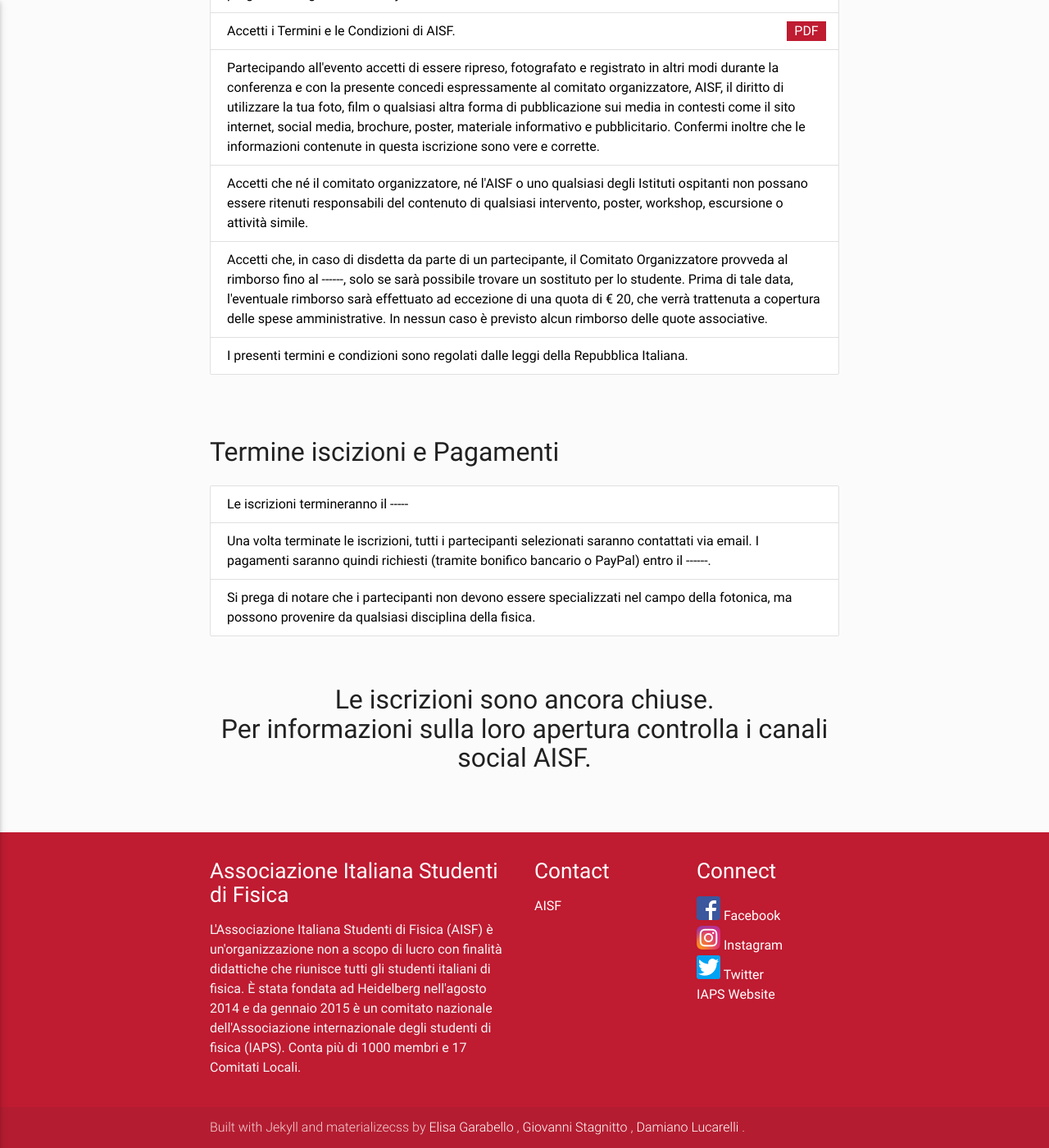
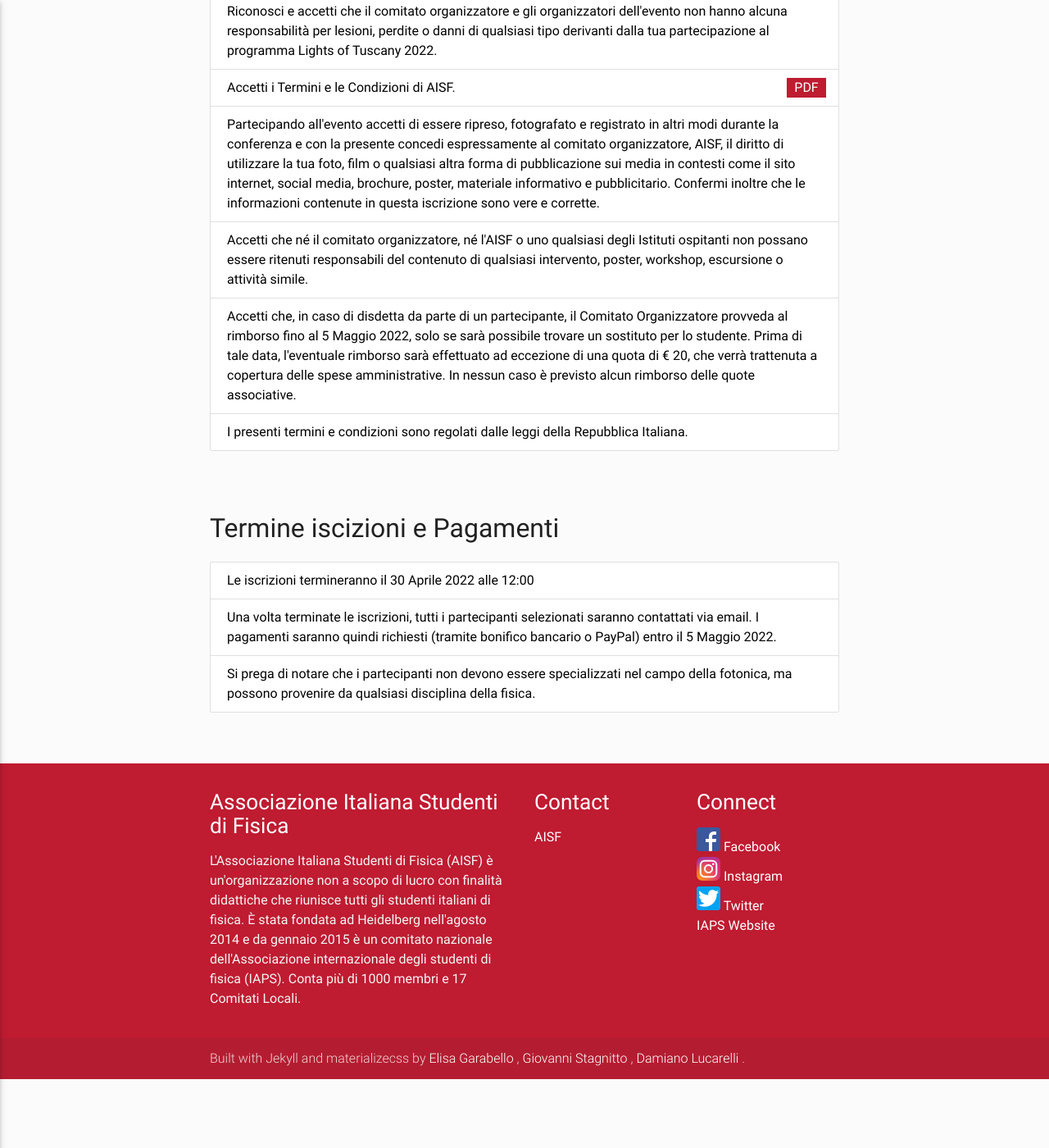
Before and after one commit to ai-sf/lot22, a Jekyll site: the page built from registration.html, in a window 1280 px wide and 1400 px high, scrolled down 1533 px. Shown: the whole window at 82% size. Built offline with Jekyll 4.4.1, drawn with Linux system fonts in a browser that asks for light colours; nearby versions of some CDN libraries; some of the changed text lies outside the part shown.

```diff
--- a/_data/facilities.yml
+++ b/_data/facilities.yml
@@ -6,6 +6,8 @@ Italy National Research Council (CNR).
 <br>
 L'Istituto Nazionale di Fisica Nucleare (INFN)
 <br>
+# European Laboratory for Non-linear Spectroscopy (LENS)
+# <br>
 L'Università di Pisa.
 <br>
 L'Università di Firenze.
@@ -28,14 +30,14 @@ university:
 accomodation:
 #  - img: img/facilities/hotel.jpg
 #    title: Hotel Moderno
-#    descr: "Accomodation in Pisa will be provided at the Hotel Moderno, Via F. Corridoni, 103 - 56125 Pisa (PI)"
+#    descr: "L'alloggio a Pisa sarà previsto presso l'Hotel Moderno, Via F. Corridoni, 103 - 56125 Pisa (PI)"
 #    site: "https://www.hotelmoderno.pisa.it/en/"
 #    map: "https://goo.gl/maps/BuixrGsC8tQ2"
 
 science:
   # - img: img/facilities/LENS.jpg
     # title: LENS
-    # descr: "The European Laboratory for Non-linear Spectroscopy (LENS) is an international and interdisciplinary structure in Florence. The main research lines are atomic physics, photonics, physical chemistry and biophysics."
+    # descr: "The European Laboratory for Non-linear Spectroscopy (LENS) è una struttura internazionale e interdisciplinare con sede a Firenze. Le principali linee di ricerca sono la fisica atomica, la fotonica, la chimica fisica e la biofisica."
     # site: "http://www.lens.unifi.it"
     # map: "https://www.google.es/maps/place/LENS/@43.8188678,11.190617,17z/data=!3m1!4b1!4m5!3m4!1s0x132a57a4fe34cce3:0x798b7fd7cf268883!8m2!3d43.818864!4d11.192811?hl=en"
 
--- a/_data/registration.yml
+++ b/_data/registration.yml
@@ -2,8 +2,8 @@ info: "Puoi trovare il modulo di iscrizione in fondo a questa pagina.
 </p><p>
 Prima di compilarlo, leggi i termini e le condizioni di seguito. Ti ricordiamo che, al momento dell'iscrizione, ti verranno richiesti dati anagrafici (quali nome, cognome, data di nascita, affiliazione universitaria, documento di identità, ecc.) e una nota per descrivere la tua motivazione a partecipare all'evento."
 
-starting_date: "2022-04-10 00:00"
-ending_date: "2022-04-01 00:00"
+starting_date: "2022-04-30 12:00"
+ending_date: "2022-04-30 12:00"
 
 posters?: true
 
@@ -16,7 +16,8 @@ selection:
       url: "http://ai-sf.it/iscrizione"
       button: Form
     - text: "È richiesto ad ogni partecipante il possesso di un <b>green pass rafforzato</b> in corso di validità per tutta la durata dell'evento. Verrà richiesto ad esempio di mostrarlo all'entrata di ogni laboratorio o struttura coinvolta nel programma."
-    - text: "Sono disponibili 40 posti. Una volta terminato il periodo di iscrizione, i candidati selezionati dovranno confermare l'iscrizione pagando una quota di partecipazione di massimo € 80"
+    - text: "Sono disponibili 40 posti. Una volta terminato il periodo di iscrizione, i candidati selezionati dovranno confermare l'iscrizione pagando una quota di partecipazione di massimo € 80."
+    - text: "Nel modulo di iscrizione è possibile di organizzare la propria sistemazione autonomamente; in tal caso la quota di partecipazione è € 50."
     - text: "Verrà data preferenza agli studenti che presenteranno abstract (per un talk o un poster)"
     - text: "Si prega di notare che sfortunatamente non possiamo fornire borse di studio e/o finanziamenti per nessuno studente al momento."
 
@@ -36,7 +37,7 @@ terms:
       url: "#!"
     - text: "Accetti che né il comitato organizzatore, né l'AISF o uno qualsiasi degli Istituti ospitanti non possano essere ritenuti responsabili del contenuto di qualsiasi intervento, poster, workshop, escursione o attività simile."
       url: "#!"
-    - text: "Accetti che, in caso di disdetta da parte di un partecipante, il Comitato Organizzatore provveda al rimborso fino al ------, solo se sarà possibile trovare un sostituto per lo studente. Prima di tale data, l'eventuale rimborso sarà effettuato ad eccezione di una quota di € 20, che verrà trattenuta a copertura delle spese amministrative. In nessun caso è previsto alcun rimborso delle quote associative."
+    - text: "Accetti che, in caso di disdetta da parte di un partecipante, il Comitato Organizzatore provveda al rimborso fino al 5 Maggio 2022, solo se sarà possibile trovare un sostituto per lo studente. Prima di tale data, l'eventuale rimborso sarà effettuato ad eccezione di una quota di € 20, che verrà trattenuta a copertura delle spese amministrative. In nessun caso è previsto alcun rimborso delle quote associative."
       url: "#!"
     - text: "I presenti termini e condizioni sono regolati dalle leggi della Repubblica Italiana."
       url: "#!"
@@ -44,9 +45,9 @@ terms:
 deadlines:
   info: ""
   specs:
-    - text: "Le iscrizioni termineranno il -----"
+    - text: "Le iscrizioni termineranno il 30 Aprile 2022 alle 12:00"
       url: "#!"
-    - text: "Una volta terminate le iscrizioni, tutti i partecipanti selezionati saranno contattati via email. I pagamenti saranno quindi richiesti (tramite bonifico bancario o PayPal) entro il ------."
+    - text: "Una volta terminate le iscrizioni, tutti i partecipanti selezionati saranno contattati via email. I pagamenti saranno quindi richiesti (tramite bonifico bancario o PayPal) entro il 5 Maggio 2022."
       url: "#!"
     - text: "Si prega di notare che i partecipanti non devono essere specializzati nel campo della fotonica, ma possono provenire da qualsiasi disciplina della fisica."
       url: "#!"
```
Also changed, not shown: 2 other files.
